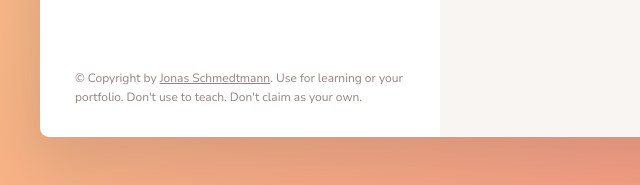
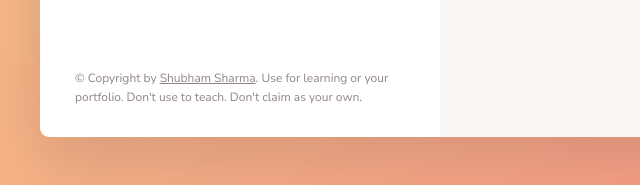
Before and after one commit to shubham2o/Forkify, a website built with Parcel: page index.html in a window 1280 px wide. Shown: the part 1084-1269 px from the top of the page, 0-640 px from the left. Built offline with nearby package versions, Linux system fonts and the light colour scheme.

Commit message:
Name changed and fixed

```diff
--- a/index.html
+++ b/index.html
@@ -127,7 +127,7 @@
             class="twitter-link"
             target="_blank"
             href="https://github.com/shubham2o"
-            >Jonas Schmedtmann</a
+            >Shubham Sharma</a
           >. Use for learning or your portfolio. Don't use to teach. Don't claim
           as your own.
         </p>
```
